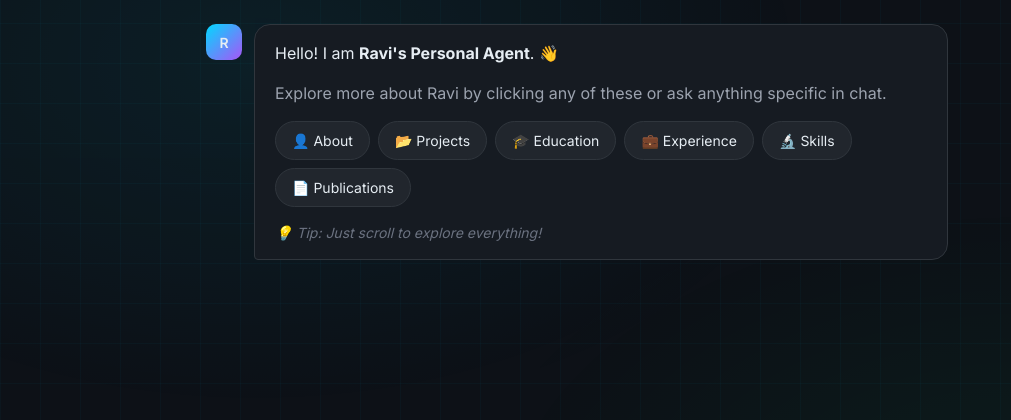
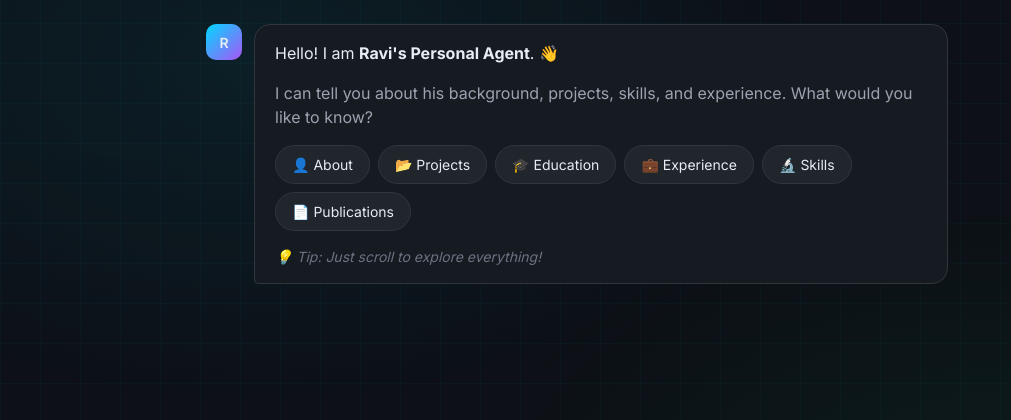
Before and after one commit to tpr878/portfolio, a Django app: page / in a window 1280 px wide. Shown: the part 97-517 px from the top of the page, without its empty margins (0-1011 px from the left). Run offline with Django 5.2, Linux system fonts and the light colour scheme; some libraries are stand-ins or nearby versions.

Commit message:
Add guidance message before navigation buttons

```diff
--- a/portfolio/templates/portfolio/index.html
+++ b/portfolio/templates/portfolio/index.html
@@ -915,7 +915,7 @@
         // Initial greeting
         const greeting = `
             <p class="mb-4">Hello! I am <strong>Ravi's Personal Agent</strong>. 👋</p>
-            <p class="text-gray-400 mb-4">Explore more about Ravi by clicking any of these or ask anything specific in chat.</p>
+            <p class="text-gray-400 mb-4">I can tell you about his background, projects, skills, and experience. What would you like to know?</p>
             <div class="chips-container">
                 <button class="chip" data-query="about">👤 About</button>
                 <button class="chip" data-query="projects">📂 Projects</button>
@@ -1129,6 +1129,7 @@
                                 ).join('');
 
                                 addAgentMessage(`
+                                    <p class="text-gray-400 mb-3">Explore more about Ravi by clicking any of these or ask anything specific in chat:</p>
                                     <div class="chips-container">${buttonChips}</div>
                                 `, true, false);
                             }, 1000);
--- a/portfolio/templates/portfolio/partials/greeting.html
+++ b/portfolio/templates/portfolio/partials/greeting.html
@@ -1,4 +1,4 @@
-<p class="mb-4">I'm not sure what you're looking for. Here are some things I can help you with:</p>
+<p class="text-gray-400 mb-3">Explore more about Ravi by clicking any of these or ask anything specific in chat:</p>
 <div class="chips-container">
     <button class="chip" data-query="projects">📂 Projects</button>
     <button class="chip" data-query="education">🎓 Education</button>
```
